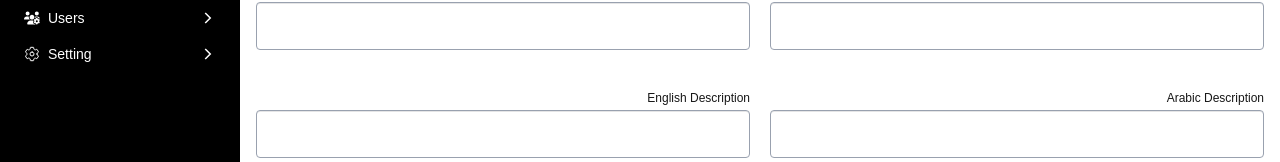
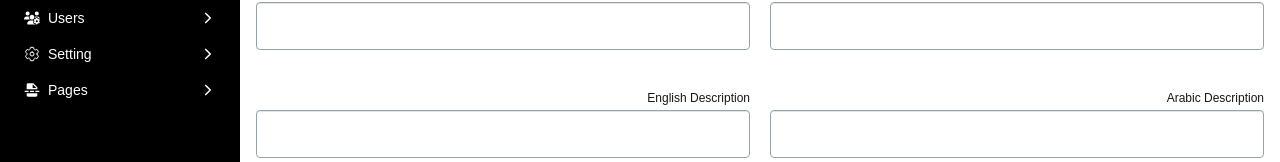
Before and after one commit to devmohamedesmail/queue-app-front-end, a Next.js app: page /pages/admin/setting in a window 1280 px wide. Shown: the part 142-304 px from the top of the page. Built offline with nearby package versions, Linux system fonts and the light colour scheme; no server answers.

Commit message:
update pages

```diff
--- a/app/components/Admin_siderbar.jsx
+++ b/app/components/Admin_siderbar.jsx
@@ -7,7 +7,7 @@ import { CiHome } from "react-icons/ci";
 import { MdOutlinePlace } from "react-icons/md";
 import { FaUsersGear } from "react-icons/fa6";
 import { IoSettingsOutline } from "react-icons/io5";
-
+import { MdInsertPageBreak } from "react-icons/md";
 
 
 function Admin_siderbar({ isSidebarOpen, setIsSidebarOpen }) {
@@ -32,6 +32,7 @@ function Admin_siderbar({ isSidebarOpen, setIsSidebarOpen }) {
           <Custom_sidebar_item icon={<MdOutlinePlace />} link="/pages/admin/places"  title={t('places')} />
           <Custom_sidebar_item icon={<FaUsersGear />} link="/pages/admin/users"  title={t('users')} />
           <Custom_sidebar_item icon={<IoSettingsOutline />} link="/pages/admin/setting"  title={t('setting')} />
+          <Custom_sidebar_item icon={<MdInsertPageBreak />} link="/pages/admin/pages"  title={t('pages')} />
 
 
 
--- a/app/pages/admin/layout.jsx
+++ b/app/pages/admin/layout.jsx
@@ -14,7 +14,7 @@ export default function Layout({ children }) {
 
       <div className="flex flex-col flex-1 overflow-hidden">
         <Admin_header isSidebarOpen={isSidebarOpen} setIsSidebarOpen={setIsSidebarOpen} />
-        <div className="flex-1 overflow-auto  p-4">
+        <div className="flex-1 overflow-auto  p-4 container mx-auto">
           {children}
         </div>
       </div>
--- /dev/null
+++ b/app/pages/admin/pages/page.jsx
@@ -0,0 +1,35 @@
+'use client'
+export const dynamic = 'force-dynamic';
+
+
+import { DataContext } from '@/app/context/DataContext'
+import Custom_page_title from '@/app/custom/Custom_page_title'
+import React, { useContext } from 'react'
+import { useTranslation } from 'react-i18next'
+
+export default function page() {
+    const { t } = useTranslation()
+    const { pages } = useContext(DataContext)
+    return (
+        <div>
+            <Custom_page_title title={t('pages')} />
+            {pages && pages.length > 0 ? (
+                <div className='grid grid-cols-1 md:grid-cols-2 lg:grid-cols-3 gap-4 p-4'>
+                    {pages.map((page) => (
+                        <div key={page._id} className='bg-white shadow rounded-lg p-4'>
+
+                            <div className="flex justify-between items-center">
+                                <h2 className='text-lg font-bold'>{page.title_en}</h2>
+                                <p>{page.title_ar}</p>
+                            </div>
+                        </div>
+                    ))}
+                </div>
+            ) : (
+                <div className='flex items-center justify-center h-screen'>
+                    <h1 className='text-2xl font-bold'>{t('no_pages')}</h1>
+                </div>
+            )}
+        </div>
+    )
+}
--- a/public/locales/ar/translation.json
+++ b/public/locales/ar/translation.json
@@ -111,5 +111,6 @@
 	"search": " بحث ",
 	"create-new-place": " اضافه مكان جديد ",
 	"description-en": "الوصف بالإنجليزية",
-	"description-ar": "الوصف بالعربية"
+	"description-ar": "الوصف بالعربية",
+	"pages":" الصفحات "
 }
--- a/public/locales/en/translation.json
+++ b/public/locales/en/translation.json
@@ -111,7 +111,8 @@
 	"no-data":"No Data Found",
 	"search":"Search",
 	"description-en":"English Description",
-	"description-ar":"Arabic Description"
+	"description-ar":"Arabic Description",
+	"pages":"Pages"
 
 
 
```
